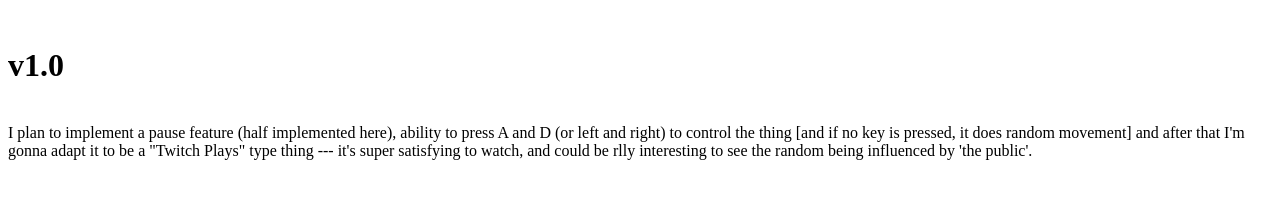
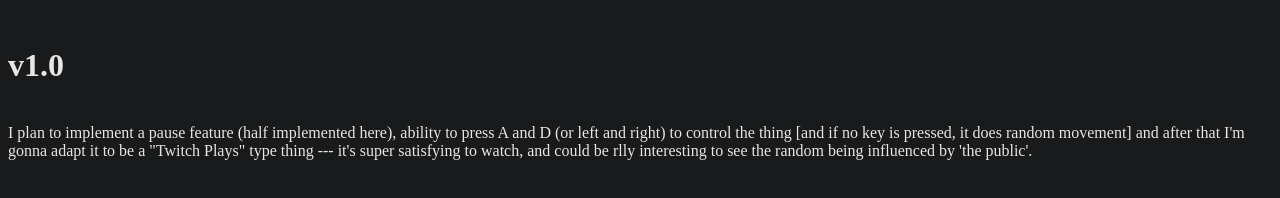
Before and after one commit to joelallison/probable-turtle, a plain HTML site: page index.html in a window 1280 px wide. Drawn offline with Linux system fonts and the light colour scheme; a script that the page names is missing.

Commit message:
and now it matches pastebin dark mode!

```diff
--- a/index.html
+++ b/index.html
@@ -1,5 +1,9 @@
 <!DOCTYPE html>
 <html>
+  <head><style>body {
+    background-color:#181a1b;
+    color:#e8e6e3;
+    }</style></head>
   <body>
     <script src="https://pastebin.com/embed_js/MSc6CSnc?theme=dark"></script><br><h1>v1.0</h1><br>I plan to implement a pause feature (half implemented here), ability to press A and D (or left and right) to control the thing [and if no key is pressed, it does random movement] and after that I'm gonna adapt it to be a "Twitch Plays" type thing --- it's super satisfying to watch, and could be rlly interesting to see the random being influenced by 'the public'.
   </body>
```
